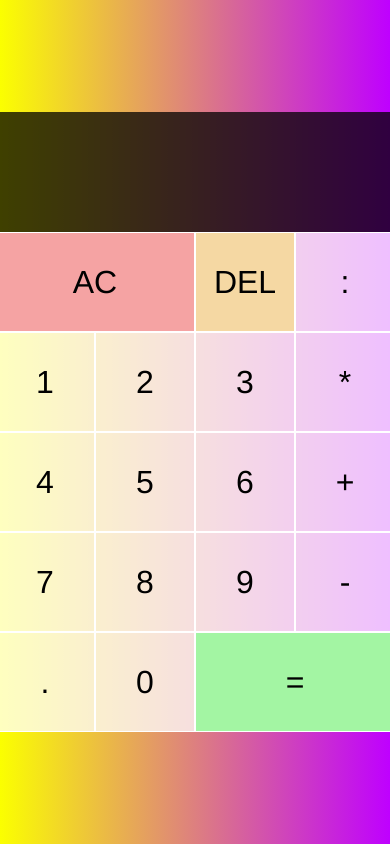
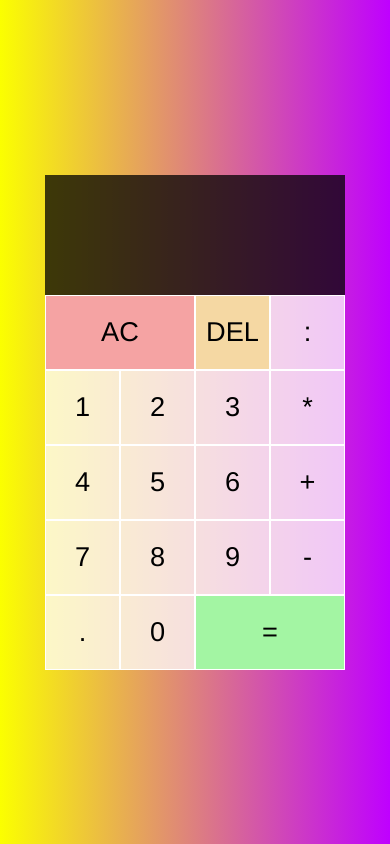
Before and after one commit to MirosBL45/Calculator, a plain HTML site: page index.html in a window 390 px wide. Drawn offline with Linux system fonts and the light colour scheme.

Commit message:
Changed media Q

```diff
--- a/scss/style.scss
+++ b/scss/style.scss
@@ -83,3 +83,25 @@ body {
         font-size: 2.5rem;
     }
 }
+
+@media (max-width: 410px) {
+    .calculator-wrapper {
+        grid-template-columns: repeat(4, 75px);
+        grid-template-rows: minmax(120px, auto) repeat(5, 75px);
+    }
+
+    .calculator-wrapper > button {
+        font-size: 1.7rem;
+    }
+
+    .rezultat {
+
+        .predhodni-rez {
+            font-size: 1.2rem;
+        }
+
+        .sadasnji-rez {
+            font-size: 2.2rem;
+        }
+    }
+}
```
Also changed, not shown: css/style.css.
